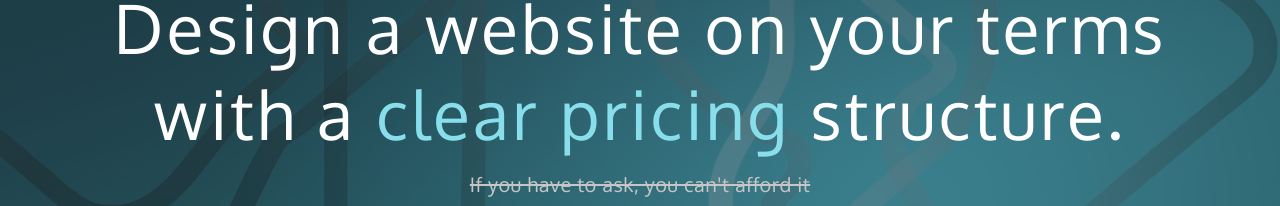
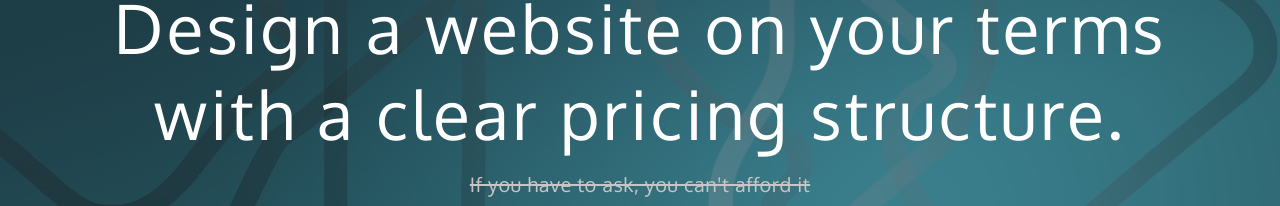
Before and after one commit to argounova/turn17-media, a Next.js app: page / in a window 1280 px wide. Shown: the part 322-528 px from the top of the page. Built offline with nearby package versions, Linux system fonts and the light colour scheme; no server answers.

Commit message:
proop key

```diff
--- a/src/pages/index.js
+++ b/src/pages/index.js
@@ -40,8 +40,7 @@ export default function Home({isConnected}) {
       <TopNavigation />
       <BannerHeader
         tag1='Design a website on your terms'
-        tag2={['with a', <span style={{  color: '#88deeb'}}> clear pricing </span>, 'structure.']}
-        key='bannerheaderkey'
+        tag2='with a clear pricing structure.'
         subtag='If you have to ask, you can&apos;t afford it'
         subtext1='Understand what you&apos;re getting and how much it will cost from day one.'
         subtext2='A secure, professional website doesn&apos;t need to be complicated.'
```
